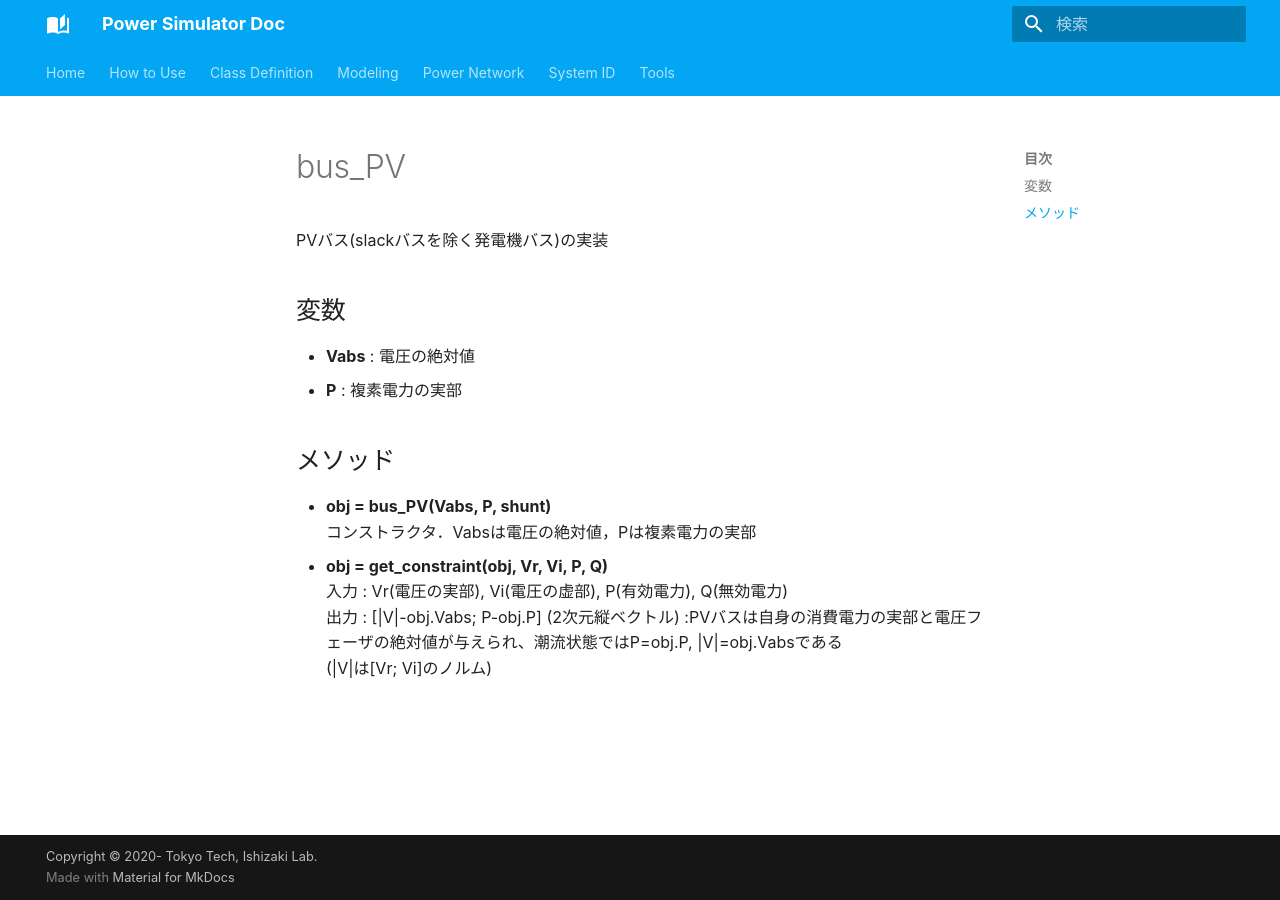
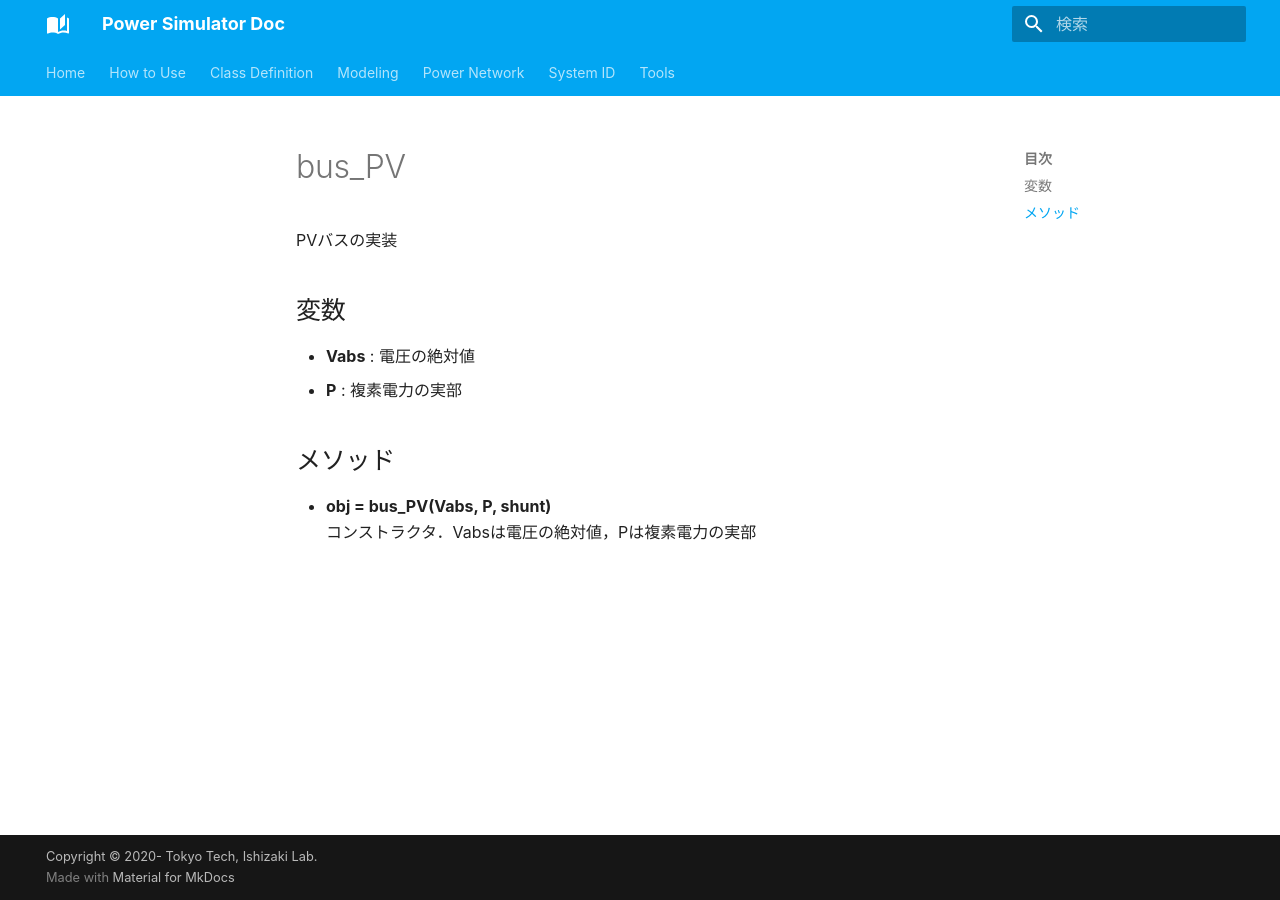
Before and after one commit to takahiro-kawaguchi/power_simulator_doc, an MkDocs documentation site: the page built from docs/class/Bus/bus_PV.md, in a window 1280 px wide. Built offline with MkDocs 1.6.1 and Material for MkDocs 9.7.7, drawn with Linux system fonts in a browser that asks for light colours; some web fonts are replaced.

Commit message:
Revert "20/10/28 : Busの編集"
This reverts commit 9302e76243c6a65f7ca0b1b25e631131a6c978e1.

```diff
--- a/docs/class/Bus/bus_PV.md
+++ b/docs/class/Bus/bus_PV.md
@@ -1,6 +1,6 @@
 # bus_PV
 
-PVバス(slackバスを除く発電機バス)の実装
+PVバスの実装
 
 ## 変数
 
@@ -12,7 +12,3 @@ PVバス(slackバスを除く発電機バス)の実装
 
 - **obj = bus_PV(Vabs, P, shunt)**
   コンストラクタ．Vabsは電圧の絶対値，Pは複素電力の実部
-- **obj = get_constraint(obj, Vr, Vi, P, Q)**
-  入力 : Vr(電圧の実部), Vi(電圧の虚部), P(有効電力), Q(無効電力)
-  出力 : [|V|-obj.Vabs; P-obj.P] (2次元縦ベクトル) :PVバスは自身の消費電力の実部と電圧フェーザの絶対値が与えられ、潮流状態ではP=obj.P, |V|=obj.Vabsである
-  (|V|は[Vr; Vi]のノルム)
```
Also changed, not shown: docs/class/Bus/bus.md (+1 -1 lines), docs/class/Bus/bus_PQ.md (+1 -4 lines), docs/class/Bus/bus_non_unit.md (+1 -5 lines), docs/class/Bus/bus_slack.md (+1 -5 lines), docs/readme.txt (deleted).
